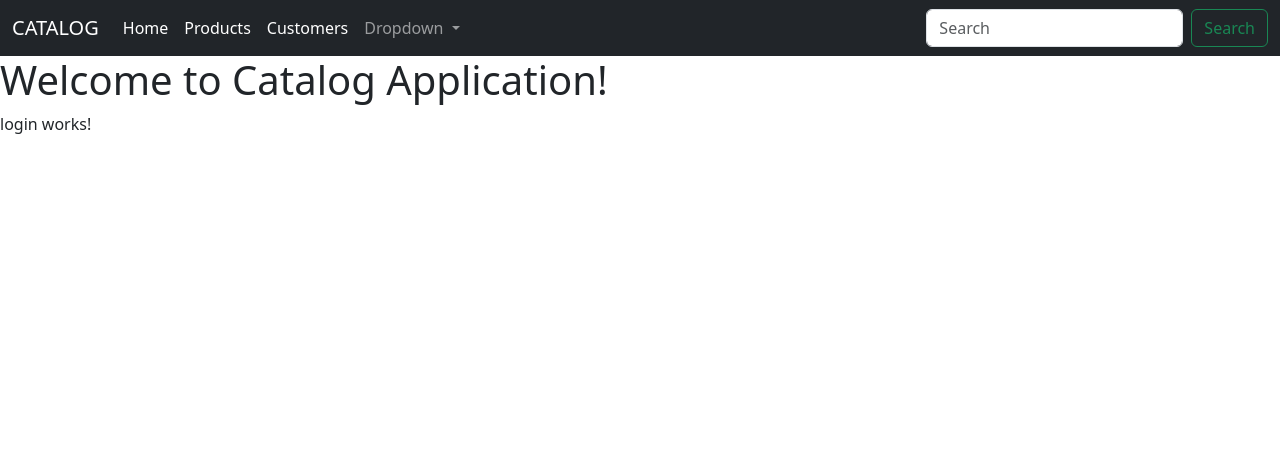
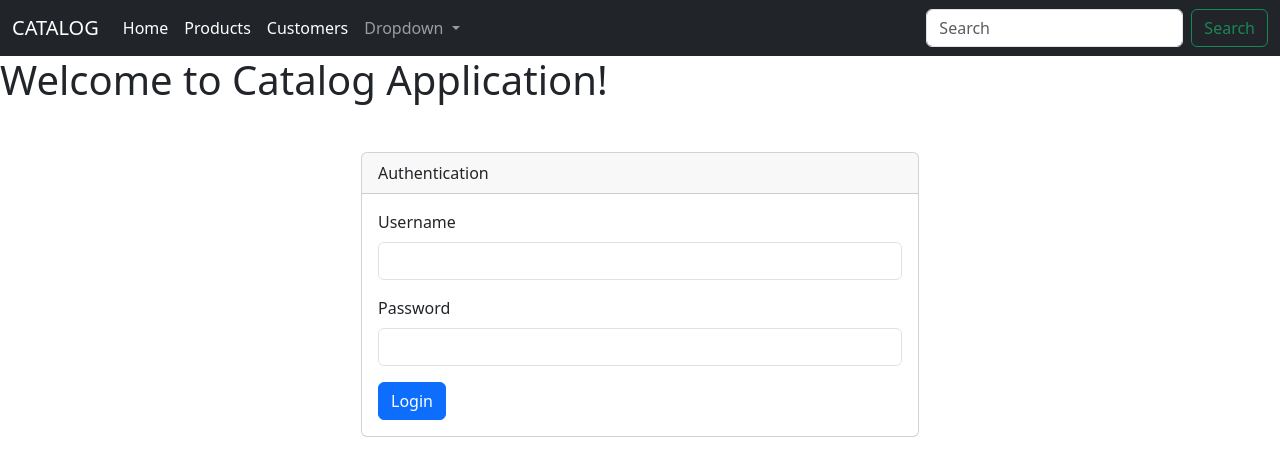
Before and after one commit to asseBadiane/Catalog, an Angular app: page /login in a window 1280 px wide. Shown: the top 476 px of the page. Built offline with nearby package versions, Linux system fonts and the light colour scheme.

Commit message:
♻️feat(src/app):  implement Login form✨

```diff
--- a/src/app/login/login.component.html
+++ b/src/app/login/login.component.html
@@ -1 +1,21 @@
-<p>login works!</p>
+
+<div class="container mt-5">
+   <div class="col-md-6 offset-md-3">
+    <div class="card">
+        <div class="card-header">Authentication</div>
+        <div class="card-body">
+           <form [formGroup]="userFormGroup" (ngSubmit)="handleLogin()">
+                <div class="mb-3">
+                    <label for="username" class="form-label">Username</label>
+                    <input type="text" class="form-control" formControlName="username">
+                </div>
+                <div class="mb-3">
+                    <label for="password" class="form-label">Password</label>
+                    <input type="password" class="form-control" formControlName="password">
+                </div>
+                <button type="submit" class="btn btn-primary">Login</button>
+            </form>
+        </div>
+    </div>
+   </div>
+</div>
--- a/src/app/login/login.component.ts
+++ b/src/app/login/login.component.ts
@@ -1,10 +1,25 @@
-import { Component } from '@angular/core';
+import { Component, OnInit } from '@angular/core';
+import { FormBuilder, FormGroup } from '@angular/forms';
 
 @Component({
   selector: 'app-login',
   templateUrl: './login.component.html',
   styleUrl: './login.component.css'
 })
-export class LoginComponent {
+export class LoginComponent implements OnInit {
+
+  userFormGroup!: FormGroup;
+
+  constructor(private formBuilder: FormBuilder) { }
+  ngOnInit(){
+    this.userFormGroup = this.formBuilder.group({
+      username: this.formBuilder.control(''),
+      password: this.formBuilder.control('')
+    })
+  }
+
+  handleLogin(){
+    console.log(this.userFormGroup.value);
+  }
 
 }
```
